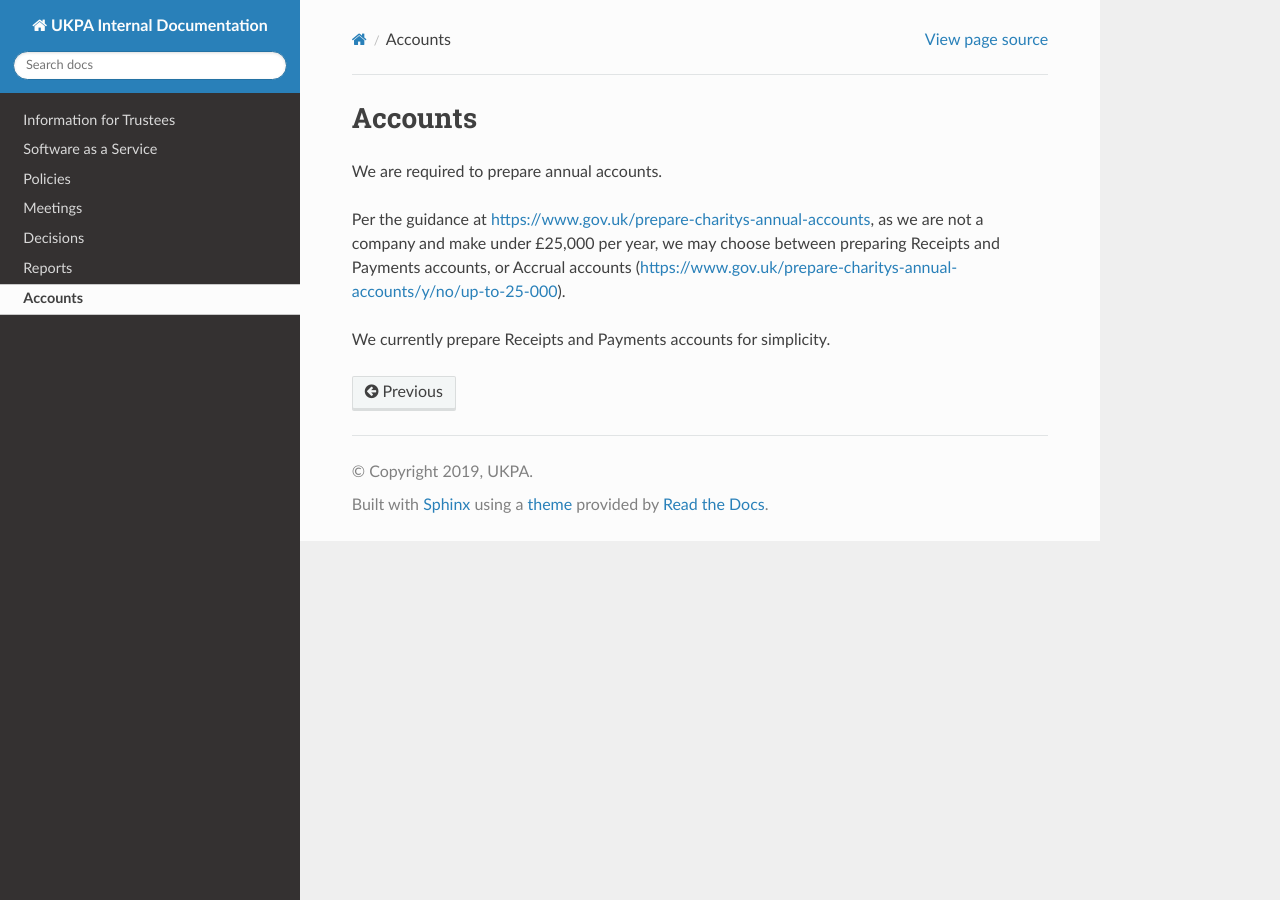
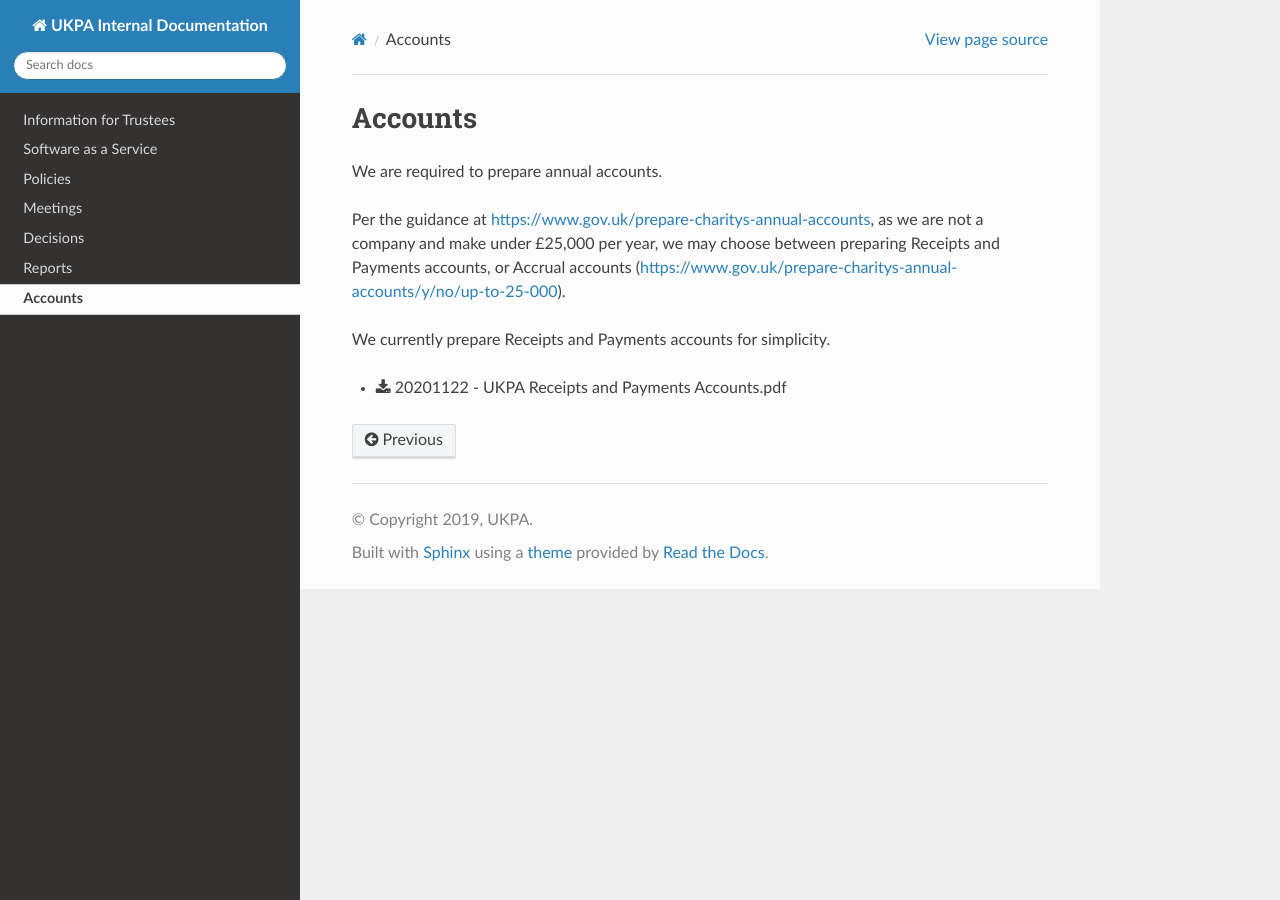
Before and after one commit to UKPythonAssociation/ukpa-internaldocs, a Sphinx documentation site: the page built from source/accounts/index.rst, in a window 1280 px wide. Built offline with Sphinx 7.4.7 and the Read the Docs theme 2.0.0, drawn with Linux system fonts in a browser that asks for light colours.

Commit message:
2020 Accounts

```diff
--- a/source/accounts/index.rst
+++ b/source/accounts/index.rst
@@ -8,3 +8,5 @@ as we are not a company and make under £25,000 per year, we may choose between
 (https://www.gov.uk/prepare-charitys-annual-accounts/y/no/up-to-25-000).
 
 We currently prepare Receipts and Payments accounts for simplicity.
+
+* :download:`20201122 - UKPA Receipts and Payments Accounts.pdf`
```
Also changed, not shown: 1 other file.
